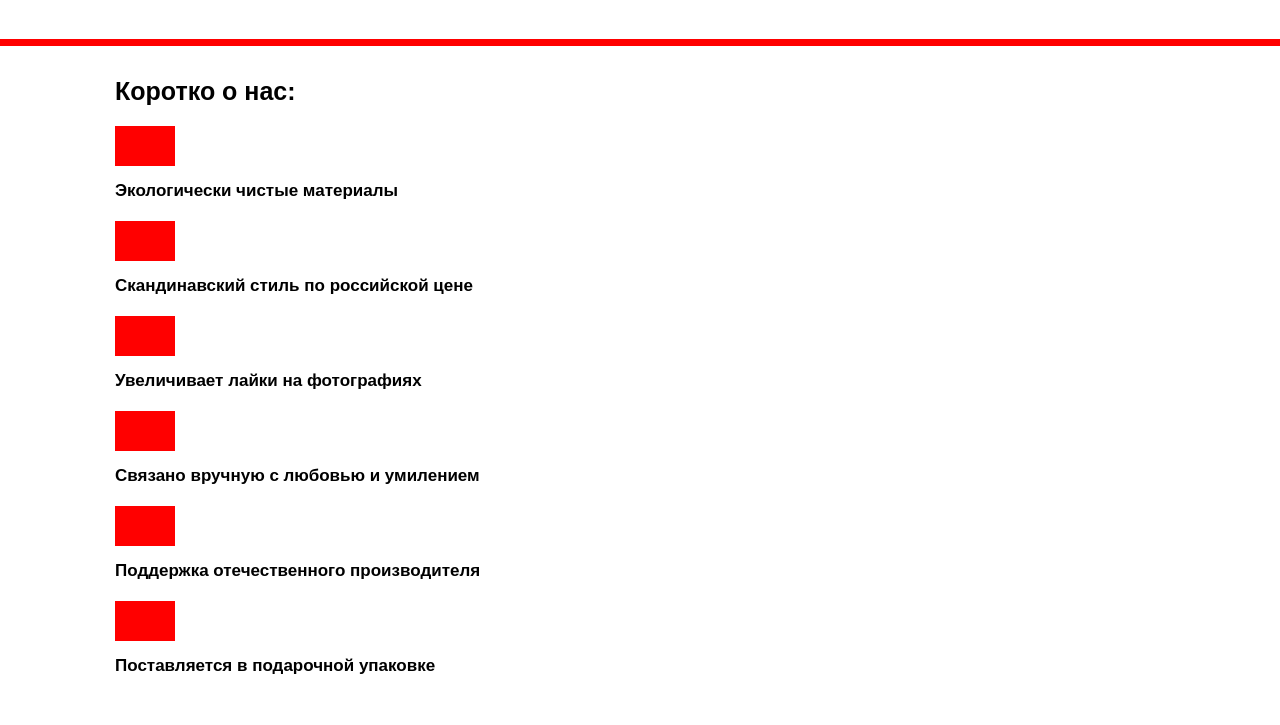
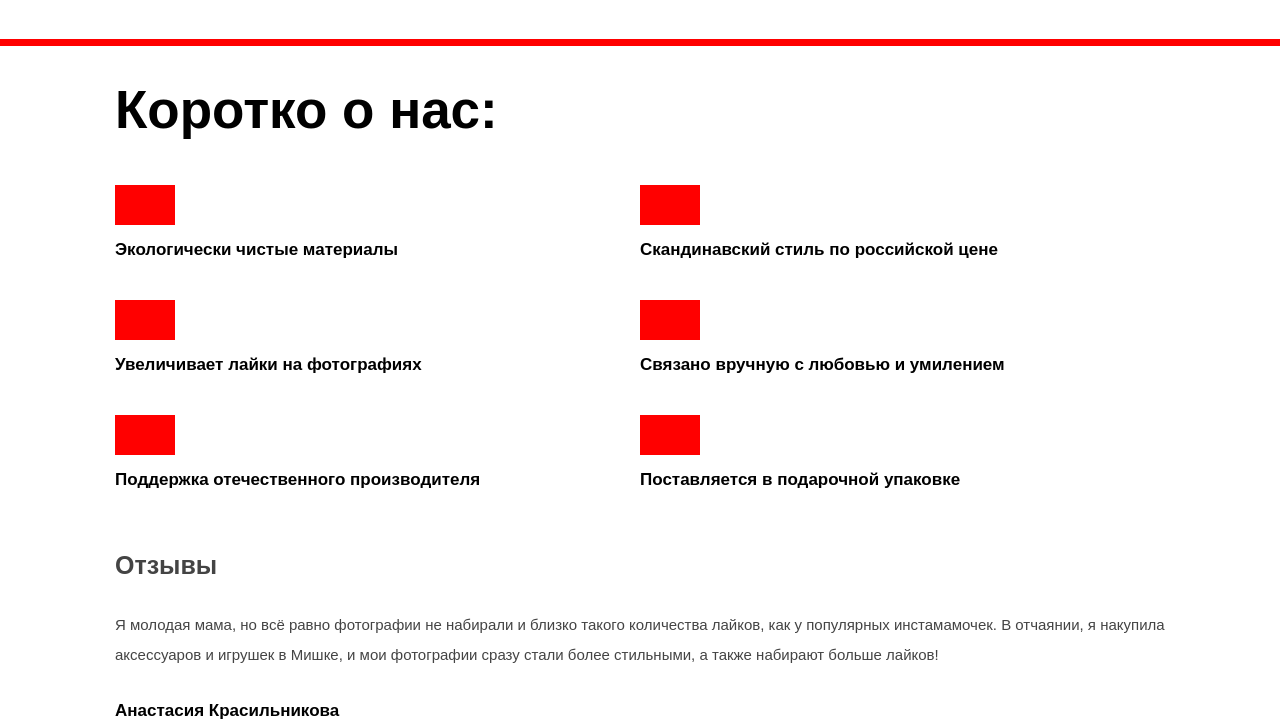
Before and after one commit to Tenkoru/mishka, a website: page source/index.html in a window 1280 px wide. Shown: the part 995-1720 px from the top of the page. Drawn offline with nearby package versions, Linux system fonts and the light colour scheme; files that its build step writes are made by us from their sources; a web font is replaced by a local one.

Commit message:
advantages done

```diff
--- a/source/sass/partials/advantages.scss
+++ b/source/sass/partials/advantages.scss
@@ -1,18 +1,31 @@
 .advantages__container {
   padding-bottom: 10px;
   padding-top: 30px;
+  display: flex;
+  flex-direction: column;
 }
 
 .advantages__list {
   @include simple-list;
+  display: flex;
+  flex-direction: column;
+
+  @media (min-width: $screen-tablet) {
+    flex-direction: row;
+    flex-wrap: wrap;
+  }
 }
 
 .advantages__header {
   margin: 0;
   font-size: 25px;
-  line-height: 30px;
   font-weight: 700;
   color: $color-black;
+  margin-bottom: 20px;
+
+  @media (min-width: $screen-tablet) {
+    font-size: 53px;
+  }
 }
 
 .advantages__item {
@@ -33,4 +46,8 @@
     background-color: red;
     top: 0;
   }
+
+  @media (min-width: $screen-tablet) {
+    flex-basis: 50%;
+  }
 }
```
